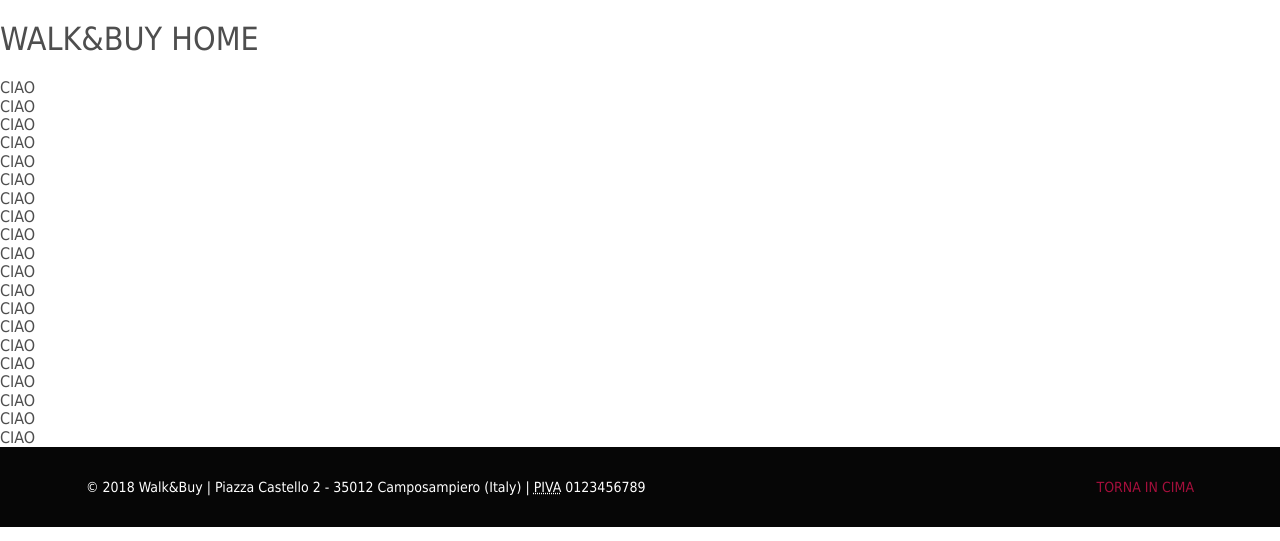
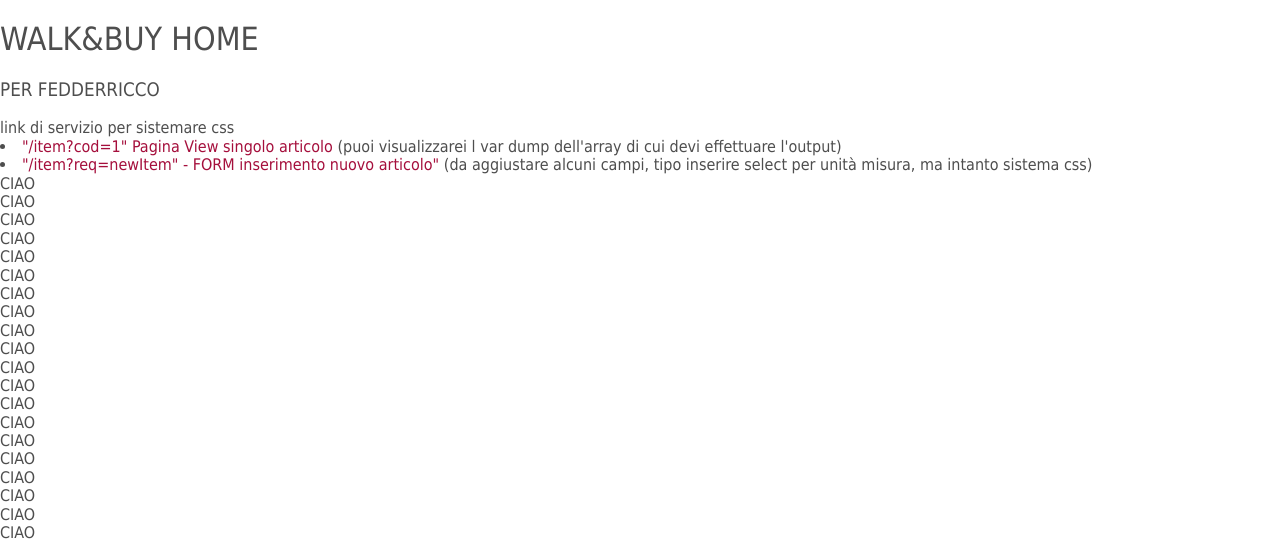
Before and after one commit to mcanovese/walkandbuy, a PHP site: page / in a window 1280 px wide. Shown: the part 200-741 px from the top of the page. Run offline with PHP 8.4, Linux system fonts and the light colour scheme; some libraries are stand-ins or nearby versions.

Commit message:
aggiunti link servizio per creazione css
vedi homepage

```diff
--- a/app/views/index.view.php
+++ b/app/views/index.view.php
@@ -1,5 +1,17 @@
 <?php require('partials/head.php');?>
 <h1>Walk&Buy Home</h1>
+
+<div>
+  <h3>Per Fedderricco</h3>
+  link di servizio per sistemare css
+  <lu>
+    <li><a href="/item?cod=1"> "/item?cod=1" Pagina View singolo articolo</a> (puoi visualizzarei l var dump dell'array di cui devi effettuare l'output)</li>
+    <li><a href="/item?req=newItem"> "/item?req=newItem" - FORM inserimento nuovo articolo"</a> (da aggiustare alcuni campi, tipo inserire select per unit&agrave misura, ma intanto sistema css)</li>
+
+
+  </lu>
+
+</div>
 <div> CIAO </div>
 <div> CIAO </div>
 <div> CIAO </div>
--- a/app/views/item.view.php
+++ b/app/views/item.view.php
@@ -91,7 +91,7 @@ object(App\Models\Articolo)#7 (11) { ["idProdotto"]=> string(1) "1"
 
 <?php else : var_dump($currentItem);?>
 
-  //var_dump da rimuovere / usare solo x vedere voci array
+  <!-- //var_dump da rimuovere / usare solo x vedere voci array -->
 <?php endif; ?>
 
 
```
